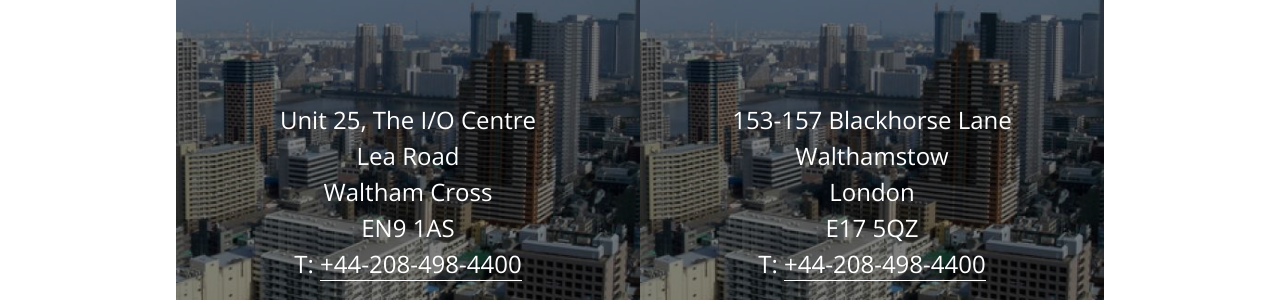
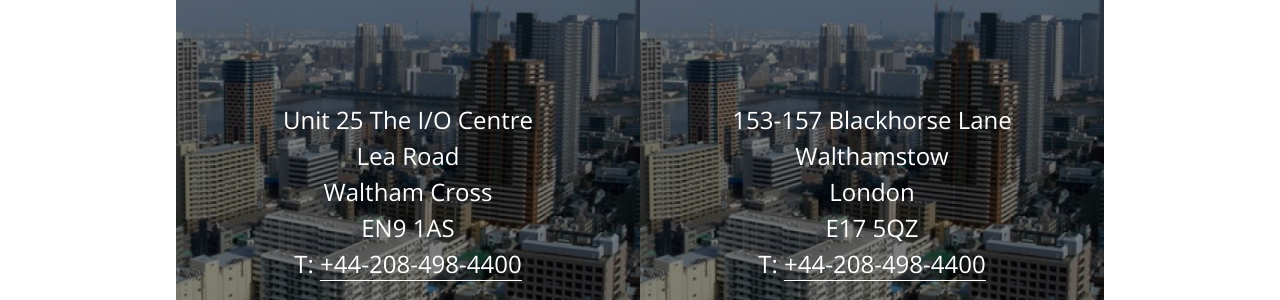
Before and after one commit to lickcreative/website, a Jekyll site: the page built from index.md, in a window 1280 px wide and 900 px high, scrolled down 3295 px. Shown: the part 150-450 px from the top of the window. Built offline with Jekyll 4.4.1, drawn with Linux system fonts in a browser that asks for light colours.

Commit message:
Updated D25 and 2 other files

```diff
--- a/_includes/contact.html
+++ b/_includes/contact.html
@@ -4,9 +4,8 @@
       <div class="u-overlay">
         <img class="u-overlay__image" src="{{ location.image }}" alt="{{ location.title }}">
         <div class="u-overlay__text u-big-text">
-          <address>
-            {% for line in location.address %}{{ line }}<br>{% endfor %}
-          </address>
+          <!-- Has to be on one line to avoid weird whitespace in final HTML -->
+          <address>{% for line in location.address %}{{ line }}<br>{% endfor %}</address>
           <span>T: <a href="tel:{{ location.phone }}">{{ location.phone }}</a></span>
         </div>
       </div>
--- a/_locations/d25.markdown
+++ b/_locations/d25.markdown
@@ -2,7 +2,7 @@
 title: Waltham Cross Office
 image: "/uploads/city.jpg"
 address:
-- Unit 25, The I/O Centre
+- Unit 25 The I/O Centre
 - Lea Road
 - Waltham Cross
 - EN9 1AS
--- a/_sass/_grid.scss
+++ b/_sass/_grid.scss
@@ -67,9 +67,11 @@
     }
     &--half {
       -webkit-box-flex: 1;
-          -ms-flex: 1 0 50%;
-              flex: 1 0 50%;
-      min-width: 18em;
+          -ms-flex: 1 0 100%;
+              flex: 1 0 100%;
+      @include mq-small {
+        flex-basis: 50%
+      }
     }
     &--third {
       margin-left: 1rem;
```
